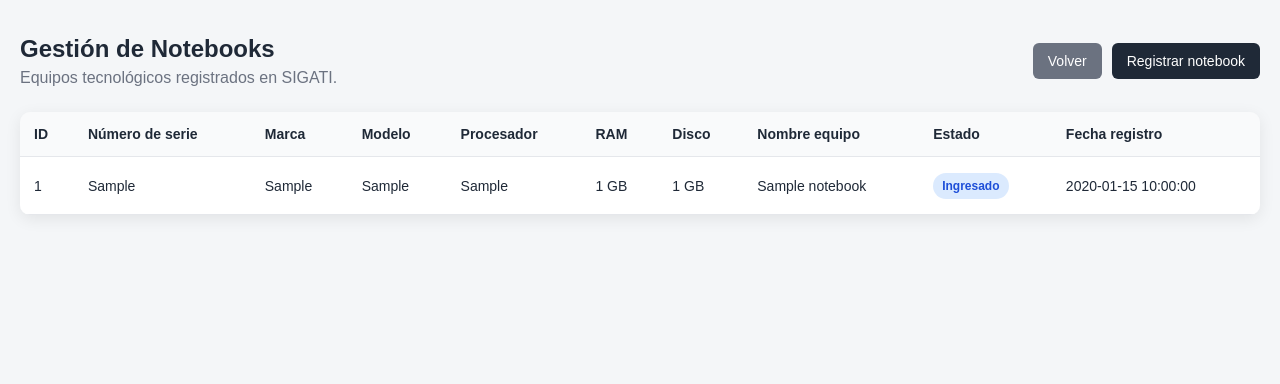
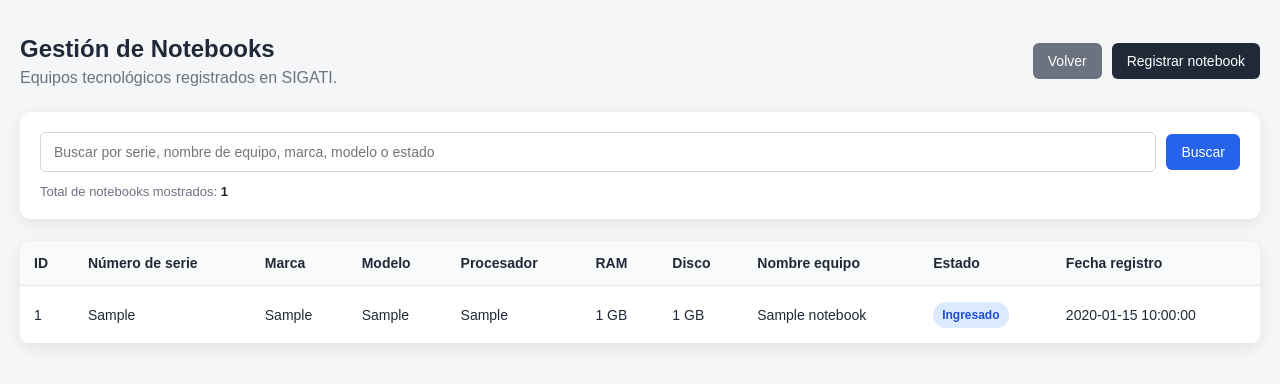
Before and after one commit to bermuddc/SIGATI, a PHP site: page /sigati/public/notebooks.php in a window 1280 px wide. Shown: the part 64-448 px from the top of the page. Run offline with PHP 8.4, Linux system fonts and the light colour scheme; the visitor is signed in with stand-in values (Sample User, id 1); data comes from the database, SQL or seed files in the repository; tables that the repository leaves empty hold one stand-in row (values such as "Sample post"); a stand-in replaces the project's code that opens the database connection.

Commit message:
Agrega buscador de notebooks

```diff
--- a/public/notebooks.php
+++ b/public/notebooks.php
@@ -6,6 +6,40 @@ require_once __DIR__ . '/../src/auth.php';
 require_once __DIR__ . '/../config/database.php';
 
 require_login();
+
+
+/*
+|--------------------------------------------------------------------------
+| Función para escapar HTML
+|--------------------------------------------------------------------------
+*/
+
+function e(?string $valor): string
+{
+    return htmlspecialchars(
+        $valor ?? '',
+        ENT_QUOTES,
+        'UTF-8'
+    );
+}
+
+
+/*
+|--------------------------------------------------------------------------
+| Obtener término de búsqueda
+|--------------------------------------------------------------------------
+*/
+
+$busqueda = trim(
+    (string) ($_GET['buscar'] ?? '')
+);
+
+
+/*
+|--------------------------------------------------------------------------
+| Cargar notebooks
+|--------------------------------------------------------------------------
+*/
 
 try {
 
@@ -24,29 +58,80 @@ try {
         FROM notebook n
         INNER JOIN estado_notebook e
             ON n.id_estado = e.id_estado
+    ";
+
+    $parametros = [];
+
+
+    /*
+    |--------------------------------------------------------------------------
+    | Aplicar búsqueda
+    |--------------------------------------------------------------------------
+    |
+    | El mismo término puede buscarse por:
+    | - Número de serie
+    | - Marca
+    | - Modelo
+    | - Nombre actual del equipo
+    | - Estado
+    |
+    */
+
+    if ($busqueda !== '') {
+
+        $sql .= "
+            WHERE
+                n.numero_serie LIKE :busqueda_serie
+                OR n.marca LIKE :busqueda_marca
+                OR n.modelo LIKE :busqueda_modelo
+                OR n.nombre_equipo_actual LIKE :busqueda_equipo
+                OR e.nombre_estado LIKE :busqueda_estado
+        ";
+
+        $termino = '%' . $busqueda . '%';
+
+        $parametros = [
+            ':busqueda_serie' =>
+                $termino,
+
+            ':busqueda_marca' =>
+                $termino,
+
+            ':busqueda_modelo' =>
+                $termino,
+
+            ':busqueda_equipo' =>
+                $termino,
+
+            ':busqueda_estado' =>
+                $termino
+        ];
+    }
+
+
+    $sql .= "
         ORDER BY n.id_notebook DESC
     ";
 
+
     $stmt = $pdo->prepare($sql);
-    $stmt->execute();
 
-    $notebooks = $stmt->fetchAll(PDO::FETCH_ASSOC);
+    $stmt->execute($parametros);
+
+    $notebooks =
+        $stmt->fetchAll(PDO::FETCH_ASSOC);
 
 } catch (PDOException $e) {
 
     $notebooks = [];
-    $error = 'No fue posible obtener los notebooks registrados.';
+
+    $error =
+        'No fue posible obtener los notebooks registrados.';
 }
 
 
-function e(?string $valor): string
-{
-    return htmlspecialchars(
-        $valor ?? '',
-        ENT_QUOTES,
-        'UTF-8'
-    );
-}
+$total_resultados =
+    count($notebooks);
 
 ?>
 <!DOCTYPE html>
@@ -281,13 +366,92 @@ function e(?string $valor): string
             border: 1px solid #fecaca;
         }
 
+        /*
+        |--------------------------------------------------------------------------
+        | Buscador
+        |--------------------------------------------------------------------------
+        */
+
+        .buscador-contenedor {
+            background-color: #ffffff;
+
+            padding: 20px;
+
+            margin-bottom: 22px;
+
+            border-radius: 10px;
+
+            box-shadow:
+                0 4px 16px
+                rgba(0, 0, 0, 0.08);
+        }
+
+        .buscador-formulario {
+            display: flex;
+
+            gap: 10px;
+
+            align-items: center;
+
+            flex-wrap: wrap;
+        }
+
+        .buscador-formulario input {
+            flex: 1;
+
+            min-width: 250px;
+
+            padding: 11px 13px;
+
+            border: 1px solid #d1d5db;
+
+            border-radius: 6px;
+
+            font-size: 14px;
+        }
+
+        .buscador-formulario input:focus {
+            outline: none;
+
+            border-color: #2563eb;
+
+            box-shadow:
+                0 0 0 2px
+                rgba(37, 99, 235, 0.10);
+        }
+
+        .boton-buscar {
+            border: none;
+
+            cursor: pointer;
+
+            background-color: #2563eb;
+        }
+
+        .boton-buscar:hover {
+            background-color: #1d4ed8;
+        }
+
+        .resultado-busqueda {
+            margin-top: 12px;
+
+            color: #6b7280;
+
+            font-size: 13px;
+        }
+
+        .resultado-busqueda strong {
+            color: #1f2937;
+        }
+
         .tabla-contenedor {
             background-color: #ffffff;
 
             border-radius: 10px;
 
             box-shadow:
-                0 4px 16px rgba(0, 0, 0, 0.08);
+                0 4px 16px
+                rgba(0, 0, 0, 0.08);
 
             overflow-x: auto;
         }
@@ -396,6 +560,17 @@ function e(?string $valor): string
             .encabezado {
                 flex-direction: column;
                 align-items: flex-start;
+            }
+
+            .buscador-formulario {
+                flex-direction: column;
+
+                align-items: stretch;
+            }
+
+            .buscador-formulario input {
+                width: 100%;
+                min-width: 0;
             }
         }
 
@@ -537,6 +712,72 @@ function e(?string $valor): string
         </div>
 
     <?php endif; ?>
+
+
+    <!-- ======================================================
+         BUSCADOR
+         ====================================================== -->
+
+    <section class="buscador-contenedor">
+
+        <form
+            method="GET"
+            action="notebooks.php"
+            class="buscador-formulario"
+        >
+
+            <input
+                type="text"
+                name="buscar"
+                maxlength="100"
+                value="<?= e($busqueda); ?>"
+                placeholder="Buscar por serie, nombre de equipo, marca, modelo o estado"
+                autocomplete="off"
+            >
+
+            <button
+                type="submit"
+                class="boton boton-buscar"
+            >
+                Buscar
+            </button>
+
+            <?php if ($busqueda !== ''): ?>
+
+                <a
+                    href="notebooks.php"
+                    class="boton boton-secundario"
+                >
+                    Limpiar
+                </a>
+
+            <?php endif; ?>
+
+        </form>
+
+
+        <div class="resultado-busqueda">
+
+            <?php if ($busqueda !== ''): ?>
+
+                Resultados para
+                <strong>
+                    “<?= e($busqueda); ?>”
+                </strong>:
+                <?= $total_resultados; ?>
+
+            <?php else: ?>
+
+                Total de notebooks mostrados:
+                <strong>
+                    <?= $total_resultados; ?>
+                </strong>
+
+            <?php endif; ?>
+
+        </div>
+
+    </section>
 
 
     <section class="tabla-contenedor">
@@ -844,7 +1085,18 @@ function e(?string $valor): string
         <?php else: ?>
 
             <div class="sin-registros">
-                No existen notebooks registrados.
+
+                <?php if ($busqueda !== ''): ?>
+
+                    No se encontraron notebooks que coincidan con la búsqueda
+                    “<?= e($busqueda); ?>”.
+
+                <?php else: ?>
+
+                    No existen notebooks registrados.
+
+                <?php endif; ?>
+
             </div>
 
         <?php endif; ?>
```
